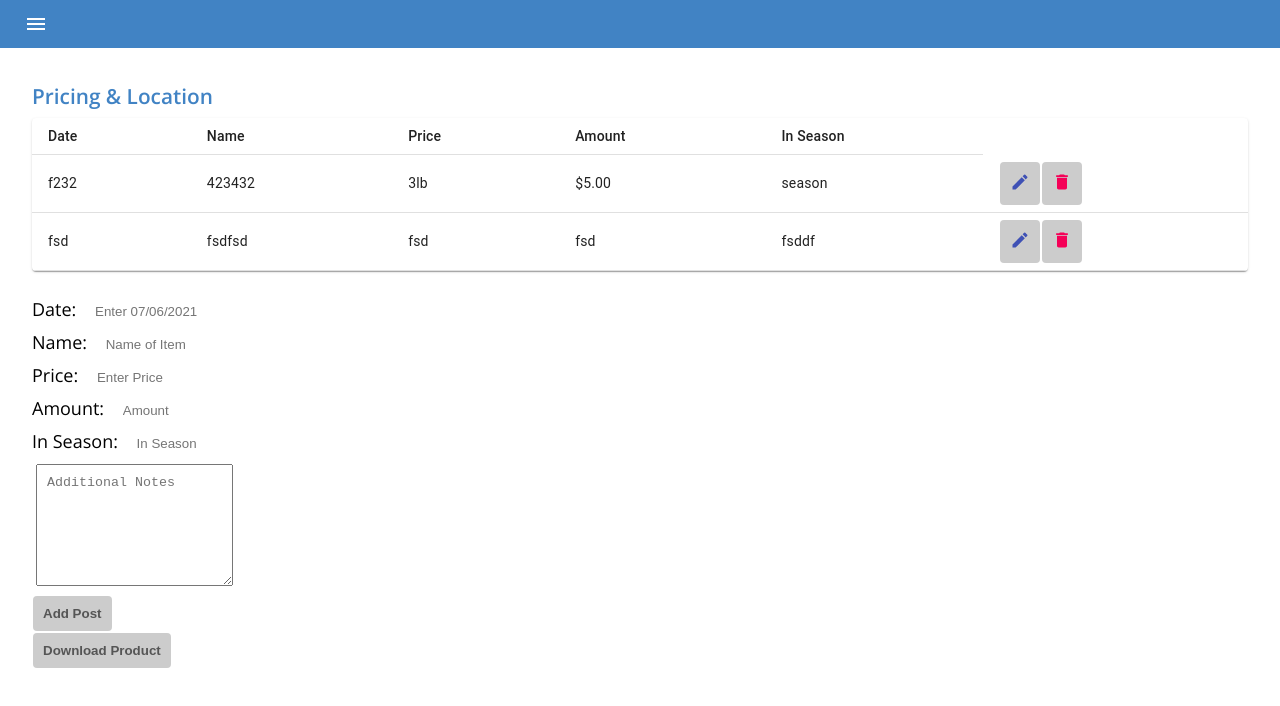
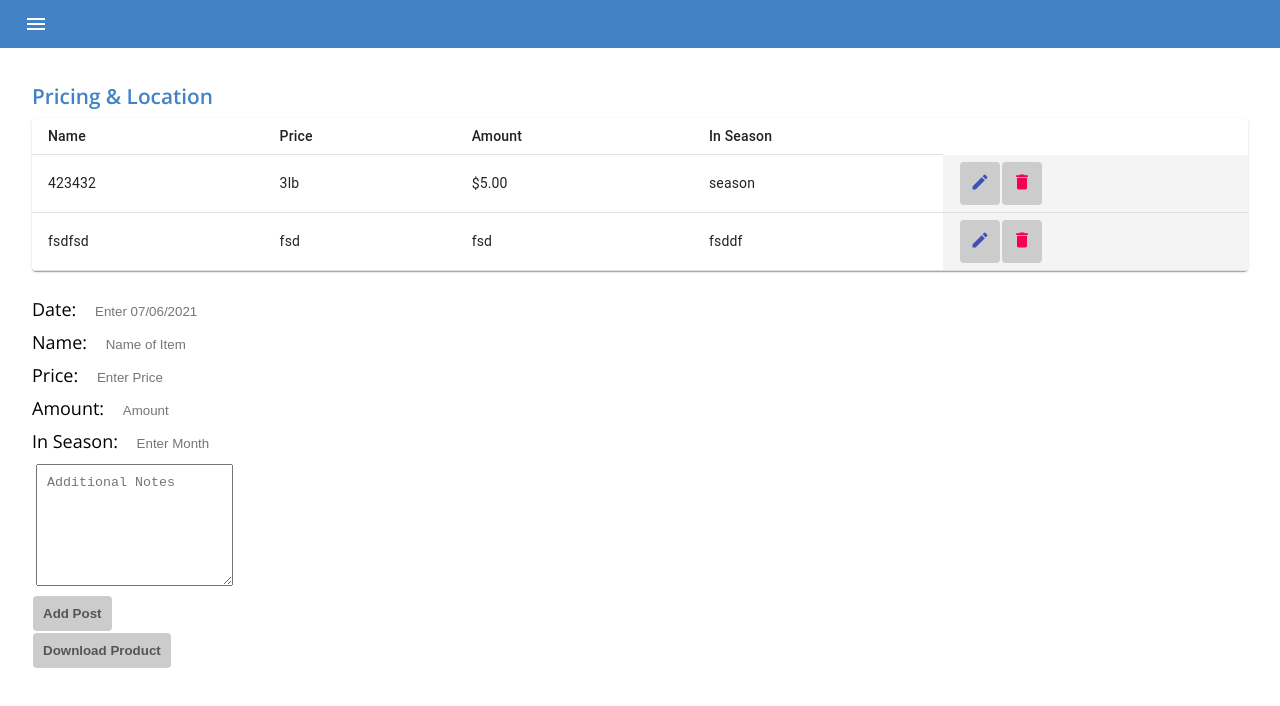
Before and after one commit to thraddash/food2, a React (Create React App) app: page /pricing in a window 1280 px wide. Shown: the top 706 px of the page. Built offline with nearby package versions, Linux system fonts and the light colour scheme.

Commit message:
css update

```diff
--- a/src/pages/Pricing.js
+++ b/src/pages/Pricing.js
@@ -227,7 +227,6 @@ function Pricing() {
         <Table className={classes.table} size="small" aria-label="a dense table">
           <TableHead>
             <TableRow className={classes.root}>
-              <TableCell>Date</TableCell>
               <TableCell>Name</TableCell>
               <TableCell>Price</TableCell>
               <TableCell>Amount</TableCell>
@@ -238,7 +237,6 @@ function Pricing() {
             {product ? product.map(post => {
               return (
                 <TableRow key={post.id}>
-                  <TableCell>{post.timestamp}</TableCell>
                   <TableCell>{post.name}</TableCell>
                   <TableCell>{post.price}</TableCell>
                   <TableCell>{post.amount}</TableCell>
@@ -280,7 +278,7 @@ function Pricing() {
         ref={amountRef} style={{ width: 'auto', height: '5px', border: '0' }}
       />
       <br />
-      In Season: <input placeholder="In Season"
+      In Season: <input placeholder="Enter Month"
         onChange={e => setSeason(e.target.value)}
         value={season || ''}
         ref={seasonRef} style={{ width: 'auto', height: '5px', border: '0' }}
@@ -328,7 +326,7 @@ function Pricing() {
                 style={{ width: 'auto', height: '5px' }}
               />
               <br />
-              In Season: <input placeholder="In Season"
+              In Season: <input placeholder="Enter Month"
                 onChange={e => setUpdateSeason(e.target.value)}
                 value={updateSeason || ''}
                 style={{ width: 'auto', height: '5px' }}
```
